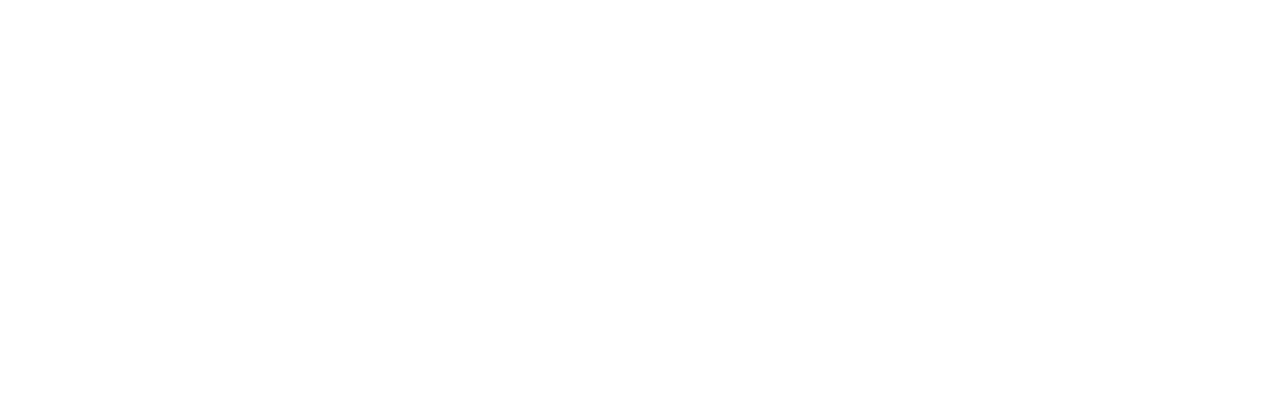
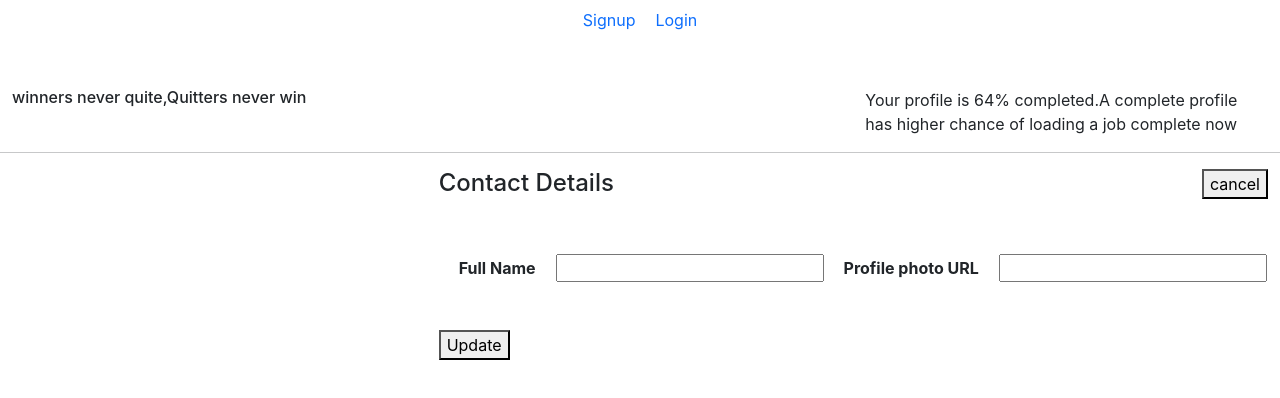
Before and after one commit to 99himesh/Expense-traker, a React (Create React App) app: page /contact in a window 1280 px wide. Before the commit this address had no page. Shown: the top 398 px of the page. Built offline with nearby package versions, Linux system fonts and the light colour scheme.

Commit message:
update profile name

```diff
--- a/src/App.js
+++ b/src/App.js
@@ -7,15 +7,18 @@ import Header from './component/header/header';
 import { Route, Routes } from 'react-router-dom';
 import Home from './component/home/home';
 import AuthContext from './component/context/Authcontext';
+import ContactDetails from './component/ExpenseDetail.js/contactDetail';
 function App() {
+ const ctx= useContext(AuthContext);
   return (
     <React.Fragment>
       <Header />
 
       <Routes>
+        <Route path="/contact" element={<ContactDetails/>}></Route>
         <Route path='/' element={<Home/>}></Route>
         <Route path="/signup" element={<Signup/>}></Route>
-        <Route path="/Login"  element={<LoginPage />}></Route>
+      <Route path="/Login"  element={<LoginPage />}></Route>
       </Routes>
 
 
--- /dev/null
+++ b/src/component/ExpenseDetail.js/contactDetail.js
@@ -0,0 +1,102 @@
+import React,{useEffect, useRef, useState} from "react";
+
+
+
+const ContactDetails = () => {
+    const enteredNameRef=useRef();
+    const enteredPhotoRef=useRef();
+    const [cancel ,setCancel ]=useState(false);
+
+
+    useEffect(()=>{
+        enteredNameRef.current.value=localStorage.getItem("dn");
+     })
+
+
+ const updateDetails= async()=>{
+
+   const enteredName=enteredNameRef.current.value;
+   const enteredPhoto=enteredPhotoRef.current.value;
+
+
+    try {
+      const response = await fetch(
+        "https://identitytoolkit.googleapis.com/v1/accounts:update?key=AIzaSyDOBKsBkoQ9LTBCmp3LobdP7sg6C7JCzRM",
+        {
+          method: "POST",
+          body: JSON.stringify({
+             idToken:localStorage.getItem("token"),
+             returnSecureToken:true,
+             displayName:enteredName,
+             photoUrl:enteredPhoto
+          }),
+          header: {
+            "content-Type": "application/json",
+          },
+        });
+        const transformedResponse = await response.json();
+        if (response.ok) {
+
+        } else {
+            let errorMessage = 'Authentication Failed!';
+            if (transformedResponse.error.message) {
+                errorMessage = transformedResponse.error.message;
+            }
+            throw new Error(errorMessage);
+        }
+    } catch (err) {
+        alert(err.message);
+    }
+
+
+  };
+
+ const cancelHandler=()=>{
+    setCancel(true);
+ }
+
+
+
+
+    return (
+        <div className="container-fluid py-5">
+            <div className="row">
+                <div className=" col-4">
+                    <h6 >winners never quite,Quitters never win</h6>
+                </div>
+                <div className="col-4"></div>
+                <div className="col-4 text-start">
+                    <p  >Your profile is 64% completed.A complete profile has higher chance of loading a job complete now</p>
+
+                </div>
+                <hr />
+            </div>
+
+            <div className="row">
+                <div className="col-4"></div>
+                <div className="col-8 ">
+                    <div>
+                        <h4 className="text-start" style={{ display: 'inline-block' }}>Contact Details </h4>
+                        <button onClick={cancelHandler}  className="float-end">cancel</button>
+                    </div>
+                    <div>
+                        <form className="py-5">
+                            <label style={{ fontWeight: "bold", padding: '0 20px' }} >Full Name</label>
+                            <input ref={enteredNameRef} className="px-2 py-0"></input>
+                            <label style={{ fontWeight: "bold", padding: '0 20px' }} >Profile photo URL</label>
+                            <input ref={enteredPhotoRef} className="px-2 py-0"></input>
+                        </form>
+                    </div>
+                    <div>
+                        <button onClick={updateDetails} >Update</button>
+                    </div>
+
+
+                </div>
+
+            </div>
+        </div>
+    )
+}
+
+export default ContactDetails;
--- a/src/component/context/Authcontext.js
+++ b/src/component/context/Authcontext.js
@@ -6,6 +6,7 @@ const AuthContext = React.createContext({
     isLoggedIn: false,
     login: (token) => {},
     logout: () => {},
+
 });
 
 export default AuthContext;
--- a/src/component/context/Contextprovider.js
+++ b/src/component/context/Contextprovider.js
@@ -5,8 +5,11 @@ const AuthProvider = (props) => {
 
     const initialToken = localStorage.getItem('token');
     const initialUserId = localStorage.getItem('uID');
+    const initialUsername = localStorage.getItem('dn');
+
     const [token, setToken] = useState(initialToken);
     const [userId, setUserId] = useState(initialUserId);
+    const [name,setname]=useState(initialUsername );
     const userIsLoggedIn = !!token;
 
     const loginHandler = (tkn,uID) => {
--- a/src/component/form/login.js
+++ b/src/component/form/login.js
@@ -1,67 +1,74 @@
-import React,{useRef,useState} from "react";
-import { useNavigate ,Navigate} from "react-router-dom";
-import {  signInWithEmailAndPassword } from "firebase/auth";
-import {auth} from "../firebase/firebase"
+import React, { useContext, useRef, useState } from "react";
+import { useNavigate, Navigate } from "react-router-dom";
+import { signInWithEmailAndPassword } from "firebase/auth";
+import { auth } from "../firebase/firebase"
+import AuthContext from "../context/Authcontext";
 
 
 
 
- const LoginPage=()=>{
-  const [error,setError]=useState(false);
+const LoginPage = () => {
+   const [error, setError] = useState(false);
+   const ctx = useContext(AuthContext);
 
-   const navigate=useNavigate();
-   const enteredemailref=useRef();
-   const enteredpasswordref=useRef();
+   const navigate = useNavigate();
+   const enteredemailref = useRef();
+   const enteredpasswordref = useRef();
 
-   const loginHandler= (event)=>{
+   const loginHandler = (event) => {
       event.preventDefault();
-    const enterdemail=enteredemailref.current.value;
-    const enteredpassword=enteredpasswordref.current.value;
+      const enterdemail = enteredemailref.current.value;
+      const enteredpassword = enteredpasswordref.current.value;
 
-    if(!enterdemail.includes('@') || enteredpassword.length<6){
+      if (!enterdemail.includes('@') || enteredpassword.length < 6) {
          setError(true);
-      return ;
+         return;
       }
       setError(false);
-   signInWithEmailAndPassword(auth,enterdemail,enteredpassword).
-   then(async(res)=>{
-     const user=res.user;
-
+      signInWithEmailAndPassword(auth, enterdemail, enteredpassword).
+         then(async (res) => {
+            const token = res.user.accessToken;
+            const uid = res.user.uid;
+            const dispname = res.user.displayName;
+            ctx.login(token, uid);
+            localStorage.setItem("dn", dispname);
+            const user = res.user;
+            console.log(user);
             navigate('/');
 
-   }).catch((err)=>{
+         }).catch((err) => {
             alert(err.message)
          })
 
    }
 
 
- const signuphandler=()=>{
+   const signuphandler = () => {
       navigate("/signup");
    }
 
 
 
    return (<div>
-      <div className="container  bg-light text-center" style={{padding:'100px 0'}}>
-        <div className="row  " style={{width:'25%' ,margin:'0 auto' ,background:'white'}}>
-             <h4 style={{padding:'20px 0'}}>Login</h4>
+      <div className="container  bg-light text-center" style={{ padding: '100px 0' }}>
+         <div className="row  " style={{ width: '25%', margin: '0 auto', background: 'white' }}>
+            <h4 style={{ padding: '20px 0' }}>Login</h4>
             {error && <p>please fill all field</p>}
             <form onSubmit={loginHandler}>
                <div >
-                <input ref={enteredemailref} className="my-3 px-3 py-2" style={{background:'black' ,  color:'white',borderRadius:'20px',border:'0'}} type="email" placeholder="Email"></input>
+                  <input ref={enteredemailref} className="my-3 px-3 py-2" style={{ background: 'black', color: 'white', borderRadius: '20px', border: '0' }} type="email" placeholder="Email"></input>
                </div>
                <div>
-                <input ref={enteredpasswordref} className="my-3 px-3 py-2"  style={{background:'black' ,borderRadius:'20px',color:'white',border:'0'}}type="password" placeholder="Password"></input>
+                  <input ref={enteredpasswordref} className="my-3 px-3 py-2" style={{ background: 'black', borderRadius: '20px', color: 'white', border: '0' }} type="password" placeholder="Password"></input>
                </div>
                <div>
-                <button   className="bg-primary  p-1" style={{width:'80%', margin:'0 auto', border:'0',borderRadius:'20px'}}>Login</button>
-                <p  className="py-1" style={{color:'blue', textDecoration:'underline'}}>Forget Password</p>
+                  <button className="bg-primary  p-1" style={{ width: '80%', margin: '0 auto', border: '0', borderRadius: '20px' }}>Login</button>
+                  <p className="py-1" style={{ color: 'blue', textDecoration: 'underline' }}>Forget Password</p>
                </div>
             </form>
          </div>
          <div>
-        <button onClick={signuphandler} style={{background:'skyblue',border:'0',padding:'10px 30px',margin:'20px 0'}}>Dont have an account? sign up</button>
+            <button onClick={signuphandler} style={{ background: 'skyblue', border: '0', padding: '10px 30px', margin: '20px 0' }}>Dont have an account? sign up</button>
          </div>
       </div>
    </div>);
--- a/src/component/header/header.js
+++ b/src/component/header/header.js
@@ -1,22 +1,30 @@
 import Nav from 'react-bootstrap/Nav';
 import { Container, Navbar } from 'react-bootstrap';
-import { Link } from 'react-router-dom';
+import { Link, useNavigate } from 'react-router-dom';
 import { useContext } from 'react';
 import AuthContext from '../context/Authcontext';
 const Header = () => {
+  const navigate=useNavigate();
 const ctx=useContext(AuthContext);
-
+ const logOutHandler=()=>{
+  debugger
+   ctx.logout();
+   navigate("/signup")
+ }
 
   return (
     <Navbar>
       <Container  >
         <Nav  style={{margin:'0 auto' }}>
-          { ctx.isLoggedIn && <Link to="/signup" style={{textDecoration:'none' ,padding:'0 10px'}}  >
+       { !ctx.isLoggedIn &&  <Link to="/signup" style={{textDecoration:'none' ,padding:'0 10px'}}  >
             Signup
           </Link> }
-          { ctx.isLoggedIn && <Link to="/Login"  style={{textDecoration:'none',padding:'0 10px'}} >
+        { !ctx.isLoggedIn && <Link to="/Login"  style={{textDecoration:'none',padding:'0 10px'}} >
             Login
           </Link>}
+          { ctx.isLoggedIn &&
+            <button onClick={logOutHandler}>logout</button>
+        }
         </Nav>
       </Container>
     </Navbar>
--- a/src/component/home/home.js
+++ b/src/component/home/home.js
@@ -1,4 +1,28 @@
+import { Link, useNavigate } from "react-router-dom";
+import React,{} from "react";
+
 const Home=()=>{
-    return <h1>Welcome to expense traker</h1>
+   const navigate= useNavigate();
+
+   const contactHandler=()=>{
+      navigate("/contact")
+   }
+    return (
+        <div className="container-fluid">
+            <div className="row">
+                <div className="col-6">
+                  <p>Welcome to Expense traker</p>
+                </div>
+                <div className="col-6 text-end">
+                     <p  style={{background:'#E1C16EA',
+                     borderRadius:'20px',padding:' 0 10px'}}>your profile is incomplete <span >
+                    <button onClick={contactHandler} style={{textDecoration:'none',}}>Complete now</button>
+                    </span>
+                    </p>
+                </div>
+                <hr/>
+            </div>
+        </div>
+    )
 }
 export default Home;
```
Lines whose indentation alone changed are shown as unchanged.
